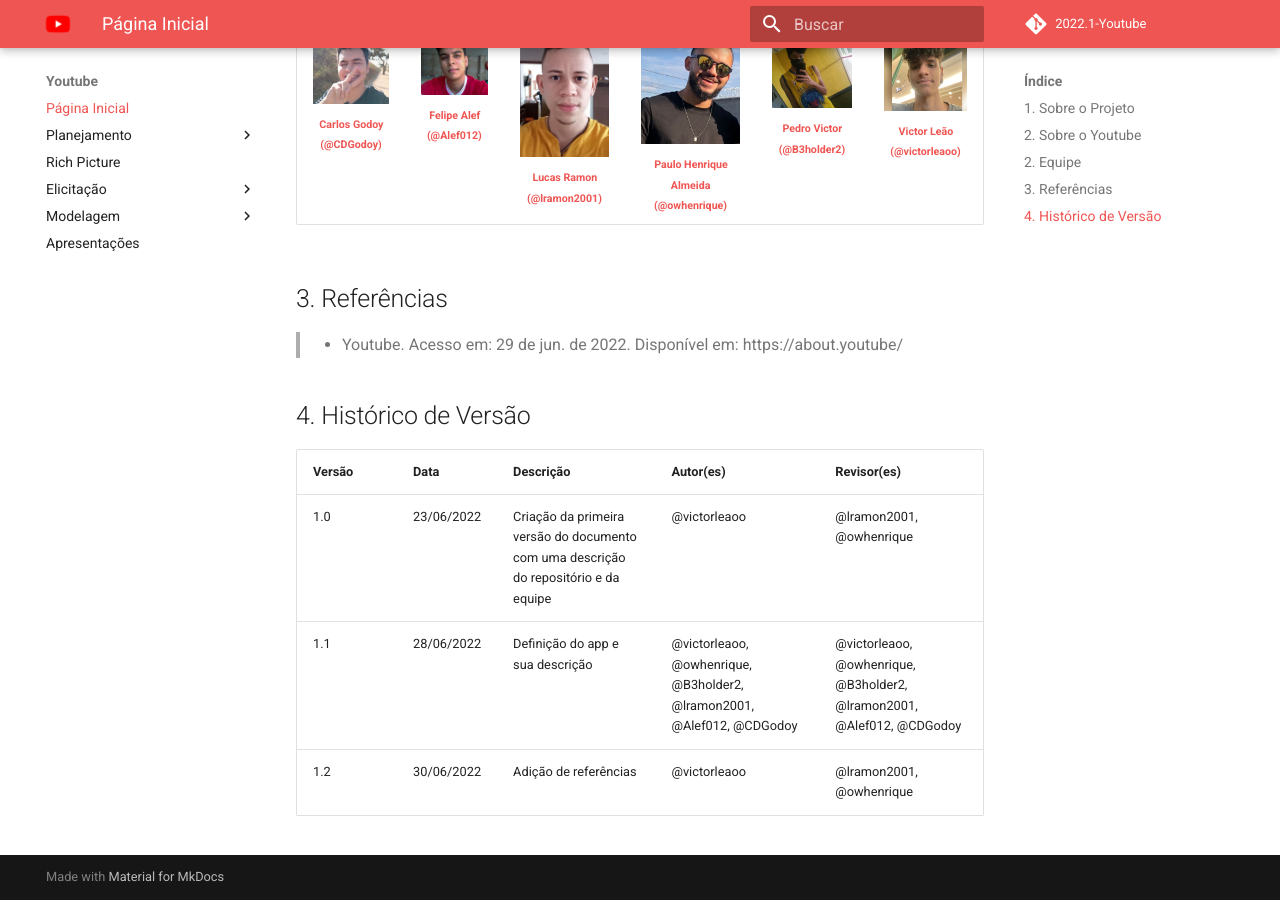
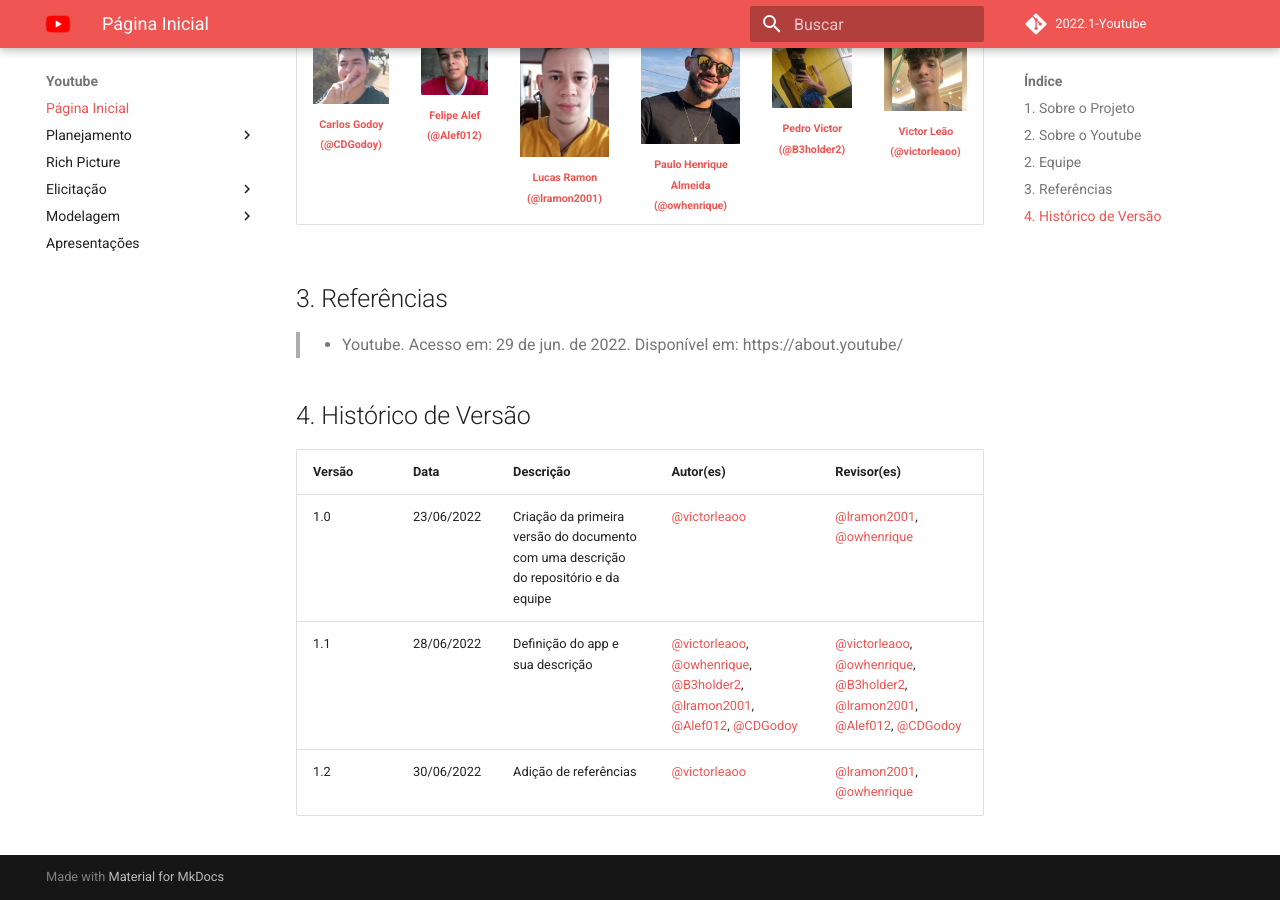
Before and after one commit to Requisitos-de-Software/2022.1-Youtube, an MkDocs documentation site: the page built from docs/index.md, in a window 1280 px wide and 900 px high, scrolled down 907 px. Built offline with MkDocs 1.6.1 and Material for MkDocs 9.7.7, drawn with Linux system fonts in a browser that asks for light colours; comment, search, counter and statistics services are not loaded; part of the change alters nothing that is shown.

```diff
--- a/docs/index.md
+++ b/docs/index.md
@@ -73,6 +73,6 @@ Youtube é uma plataforma que permite a criação e postagem de vídeos de diver
 ## 4. Histórico de Versão
 | Versão | Data | Descrição | Autor(es) | Revisor(es) |
 | ------ | ---- | --------- | --------- | ----------- |
-| 1.0    | 23/06/2022 | Criação da primeira versão do documento com uma descrição do repositório e da equipe | @victorleaoo | @lramon2001, @owhenrique |
-| 1.1    | 28/06/2022 | Definição do app e sua descrição | @victorleaoo, @owhenrique, @B3holder2, @lramon2001, @Alef012, @CDGodoy | @victorleaoo, @owhenrique, @B3holder2, @lramon2001, @Alef012, @CDGodoy |
-| 1.2    | 30/06/2022 | Adição de referências | @victorleaoo | @lramon2001, @owhenrique |
+| 1.0    | 23/06/2022 | Criação da primeira versão do documento com uma descrição do repositório e da equipe | [@victorleaoo](https://github.com/victorleaoo) | [@lramon2001](https://github.com/lramon2001), [@owhenrique](https://github.com/owhenrique) |
+| 1.1    | 28/06/2022 | Definição do app e sua descrição | [@victorleaoo](https://github.com/victorleaoo), [@owhenrique](https://github.com/owhenrique), [@B3holder2](https://github.com/B3holder2), [@lramon2001](https://github.com/lramon2001), [@Alef012](https://github.com/Alef012), [@CDGodoy](https://github.com/CDGodoy) | [@victorleaoo](https://github.com/victorleaoo), [@owhenrique](https://github.com/owhenrique), [@B3holder2](https://github.com/B3holder2), [@lramon2001](https://github.com/lramon2001), [@Alef012](https://github.com/Alef012), [@CDGodoy](https://github.com/CDGodoy) |
+| 1.2    | 30/06/2022 | Adição de referências | [@victorleaoo](https://github.com/victorleaoo) | [@lramon2001](https://github.com/lramon2001), [@owhenrique](https://github.com/owhenrique) |
```
